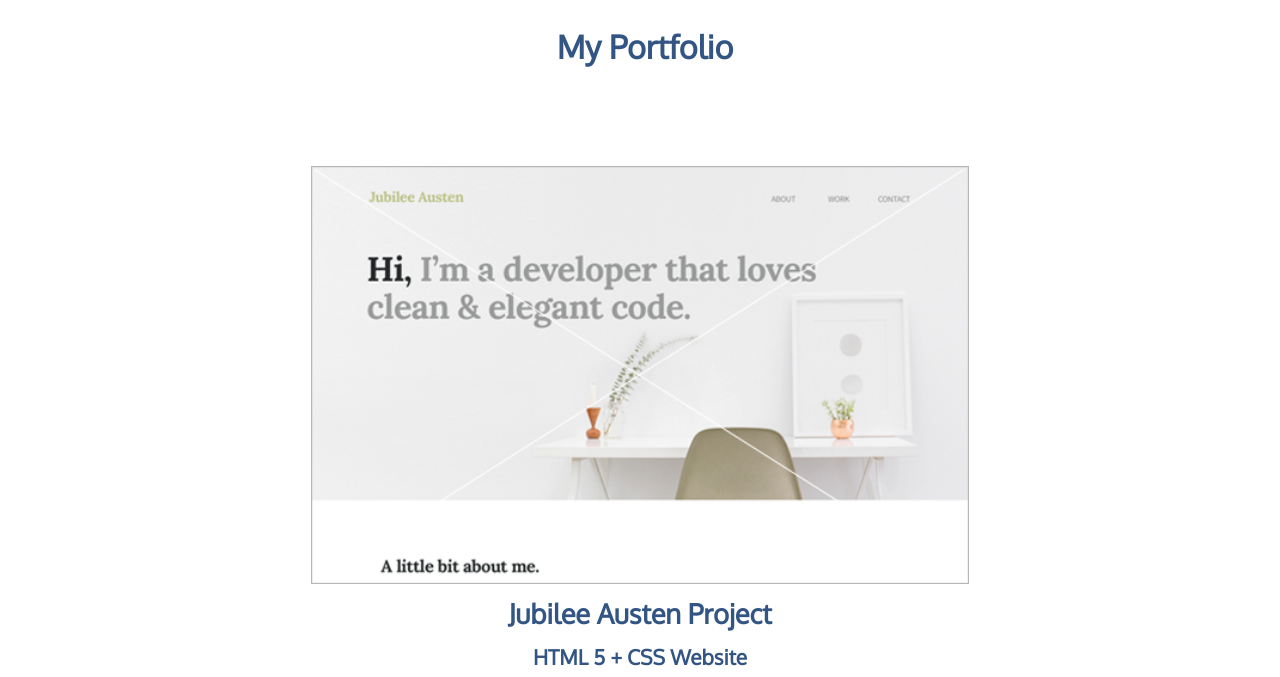
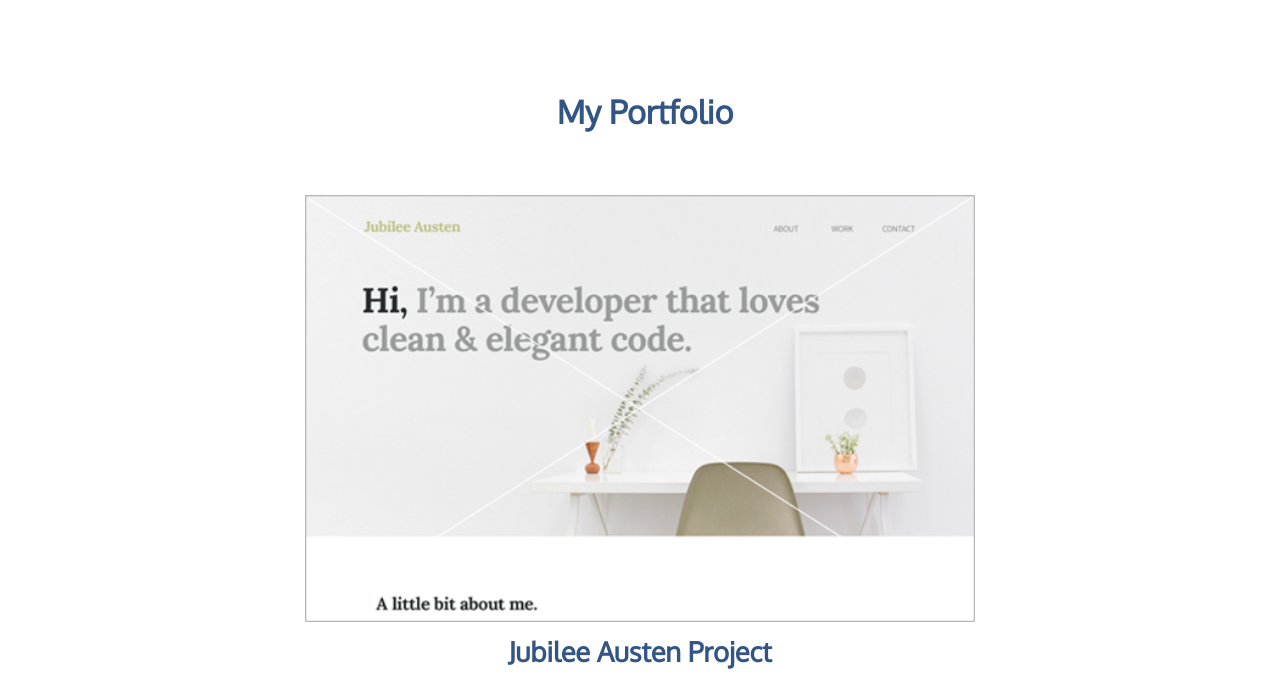
Before and after one commit to akiritsis/new-portfolio-website-responsive, a website: page index.html in a window 1280 px wide. Shown: the part 752-1429 px from the top of the page. Drawn offline with Linux system fonts and the light colour scheme.

Commit message:
Adjusted spacing

```diff
--- a/css/main.css
+++ b/css/main.css
@@ -427,6 +427,8 @@
 }
 .portfolio h2 {
   font-size: 2em;
+  margin-top: 8%;
+  margin-bottom: 0;
 }
 
 .portfolio h3 {
@@ -449,7 +451,7 @@
 }
 
 .portfolio article {
-  margin: 70px;
+  margin: 60px;
 }
 
 
```
